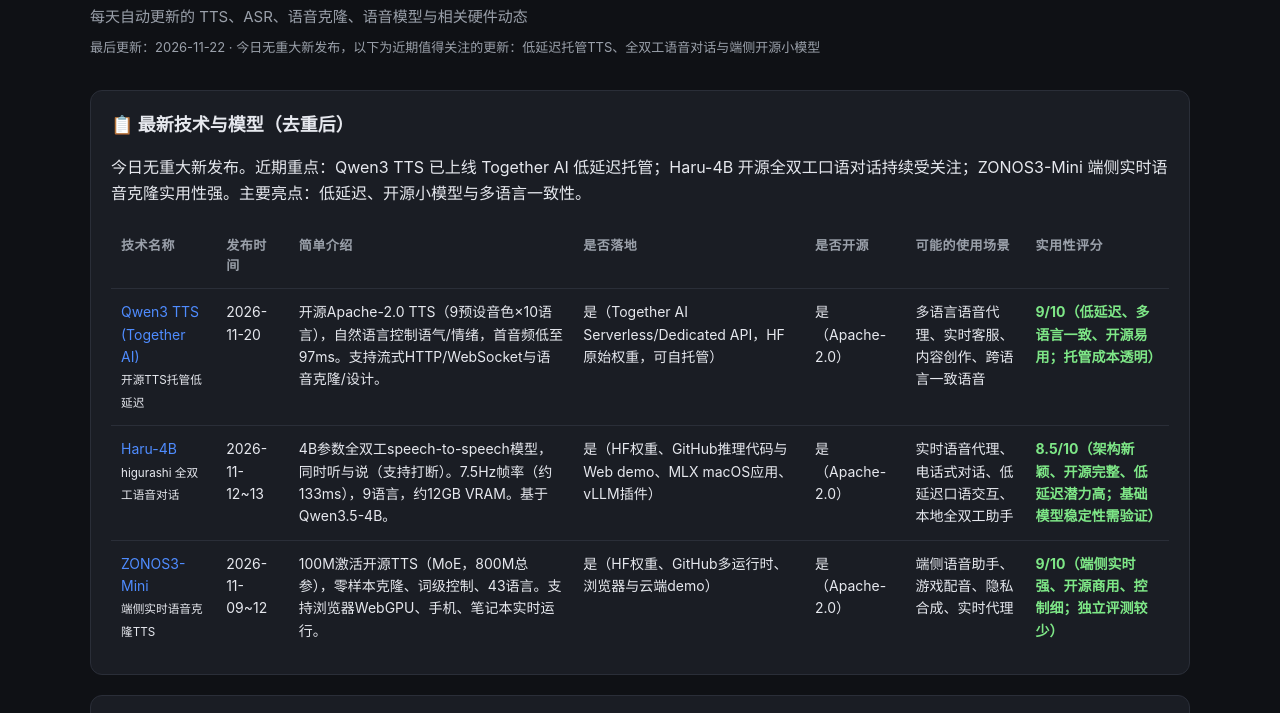
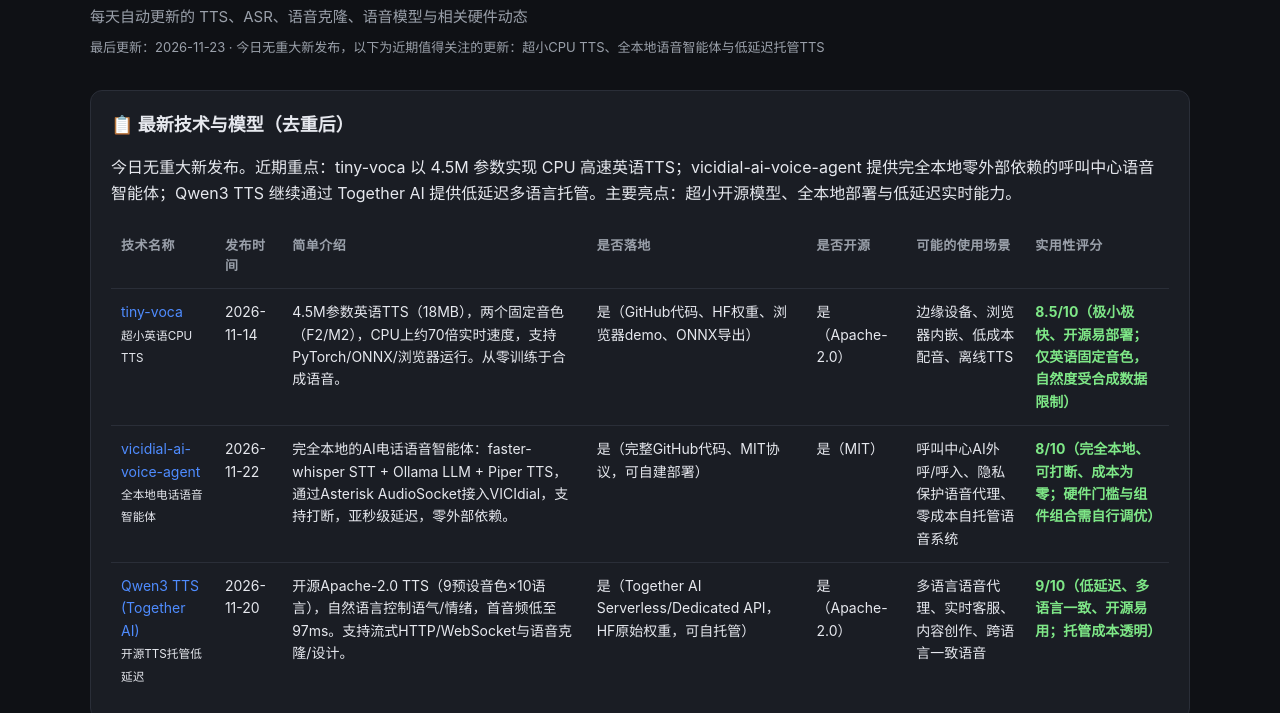
Before and after one commit to infometa/ai-voice-tech-monitor, a plain HTML site: page index.html in a window 1280 px wide. Shown: the part 72-785 px from the top of the page. Drawn offline with Linux system fonts and the light colour scheme.

Commit message:
更新语音AI监测：新增 tiny-voca 超小TTS 与 vicidial 本地语音智能体，刷新趋势与日期至2026-11-23

```diff
--- a/index.html
+++ b/index.html
@@ -50,12 +50,12 @@
     <header>
       <h1>🎤 AI 语音技术监控仪表盘</h1>
       <div class="subtitle">每天自动更新的 TTS、ASR、语音克隆、语音模型与相关硬件动态</div>
-      <div class="meta">最后更新：2026-11-22 · 今日无重大新发布，以下为近期值得关注的更新：低延迟托管TTS、全双工语音对话与端侧开源小模型</div>
+      <div class="meta">最后更新：2026-11-23 · 今日无重大新发布，以下为近期值得关注的更新：超小CPU TTS、全本地语音智能体与低延迟托管TTS</div>
     </header>
 
     <div class="card">
       <h2 style="margin-top:0;font-size:18px;">📋 最新技术与模型（去重后）</h2>
-      <p style="margin-bottom:16px;">今日无重大新发布。近期重点：Qwen3 TTS 已上线 Together AI 低延迟托管；Haru-4B 开源全双工口语对话持续受关注；ZONOS3-Mini 端侧实时语音克隆实用性强。主要亮点：低延迟、开源小模型与多语言一致性。</p>
+      <p style="margin-bottom:16px;">今日无重大新发布。近期重点：tiny-voca 以 4.5M 参数实现 CPU 高速英语TTS；vicidial-ai-voice-agent 提供完全本地零外部依赖的呼叫中心语音智能体；Qwen3 TTS 继续通过 Together AI 提供低延迟多语言托管。主要亮点：超小开源模型、全本地部署与低延迟实时能力。</p>
       <table>
         <thead>
           <tr>
@@ -70,6 +70,24 @@
         </thead>
         <tbody>
           <tr>
+            <td><a href="https://github.com/n4ze3m/tiny-voca" target="_blank">tiny-voca</a><br><small>超小英语CPU TTS</small></td>
+            <td>2026-11-14</td>
+            <td>4.5M参数英语TTS（18MB），两个固定音色（F2/M2），CPU上约70倍实时速度，支持PyTorch/ONNX/浏览器运行。从零训练于合成语音。</td>
+            <td>是（GitHub代码、HF权重、浏览器demo、ONNX导出）</td>
+            <td>是（Apache-2.0）</td>
+            <td>边缘设备、浏览器内嵌、低成本配音、离线TTS</td>
+            <td class="score">8.5/10（极小极快、开源易部署；仅英语固定音色，自然度受合成数据限制）</td>
+          </tr>
+          <tr>
+            <td><a href="https://github.com/shujaanazhar/vicidial-ai-voice-agent" target="_blank">vicidial-ai-voice-agent</a><br><small>全本地电话语音智能体</small></td>
+            <td>2026-11-22</td>
+            <td>完全本地的AI电话语音智能体：faster-whisper STT + Ollama LLM + Piper TTS，通过Asterisk AudioSocket接入VICIdial，支持打断，亚秒级延迟，零外部依赖。</td>
+            <td>是（完整GitHub代码、MIT协议，可自建部署）</td>
+            <td>是（MIT）</td>
+            <td>呼叫中心AI外呼/呼入、隐私保护语音代理、零成本自托管语音系统</td>
+            <td class="score">8/10（完全本地、可打断、成本为零；硬件门槛与组件组合需自行调优）</td>
+          </tr>
+          <tr>
             <td><a href="https://www.together.ai/blog/qwen3-tts" target="_blank">Qwen3 TTS (Together AI)</a><br><small>开源TTS托管低延迟</small></td>
             <td>2026-11-20</td>
             <td>开源Apache-2.0 TTS（9预设音色×10语言），自然语言控制语气/情绪，首音频低至97ms。支持流式HTTP/WebSocket与语音克隆/设计。</td>
@@ -78,24 +96,6 @@
             <td>多语言语音代理、实时客服、内容创作、跨语言一致语音</td>
             <td class="score">9/10（低延迟、多语言一致、开源易用；托管成本透明）</td>
           </tr>
-          <tr>
-            <td><a href="https://huggingface.co/higurashi-ai/Haru-4B" target="_blank">Haru-4B</a><br><small>higurashi 全双工语音对话</small></td>
-            <td>2026-11-12~13</td>
-            <td>4B参数全双工speech-to-speech模型，同时听与说（支持打断）。7.5Hz帧率（约133ms），9语言，约12GB VRAM。基于Qwen3.5-4B。</td>
-            <td>是（HF权重、GitHub推理代码与Web demo、MLX macOS应用、vLLM插件）</td>
-            <td>是（Apache-2.0）</td>
-            <td>实时语音代理、电话式对话、低延迟口语交互、本地全双工助手</td>
-            <td class="score">8.5/10（架构新颖、开源完整、低延迟潜力高；基础模型稳定性需验证）</td>
-          </tr>
-          <tr>
-            <td><a href="https://huggingface.co/Zyphra/ZONOS3-Mini" target="_blank">ZONOS3-Mini</a><br><small>端侧实时语音克隆TTS</small></td>
-            <td>2026-11-09~12</td>
-            <td>100M激活开源TTS（MoE，800M总参），零样本克隆、词级控制、43语言。支持浏览器WebGPU、手机、笔记本实时运行。</td>
-            <td>是（HF权重、GitHub多运行时、浏览器与云端demo）</td>
-            <td>是（Apache-2.0）</td>
-            <td>端侧语音助手、游戏配音、隐私合成、实时代理</td>
-            <td class="score">9/10（端侧实时强、开源商用、控制细；独立评测较少）</td>
-          </tr>
         </tbody>
       </table>
     </div>
@@ -103,7 +103,7 @@
     <div class="card">
       <h2 style="margin-top:0;font-size:18px;">📊 当前趋势</h2>
       <div class="trend">
-        2026-11-22 监测：低延迟仍是核心竞争点（首音频低于100ms的托管与端侧方案并存）。开源小模型与完全本地部署加速（Apache-2.0 权重易获得，支持浏览器与移动端）。全双工speech-to-speech架构成为实时对话新方向，多语言一致性与语音控制细粒度提升。云端托管API与端侧开源方案并行，语音代理落地成本与延迟持续优化。
+        2026-11-23 监测：超小开源TTS（如个位数MB级）在CPU与浏览器端的可用性大幅提升，降低边缘部署门槛。全本地、零外部API依赖的语音智能体（STT+LLM+TTS）成为呼叫中心与隐私场景的可行方案。低延迟仍是核心（托管方案已达亚100ms级首音频），开源权重与细粒度语音控制并行发展，多语言一致性与端侧实时性持续优化。
       </div>
     </div>
 
```
